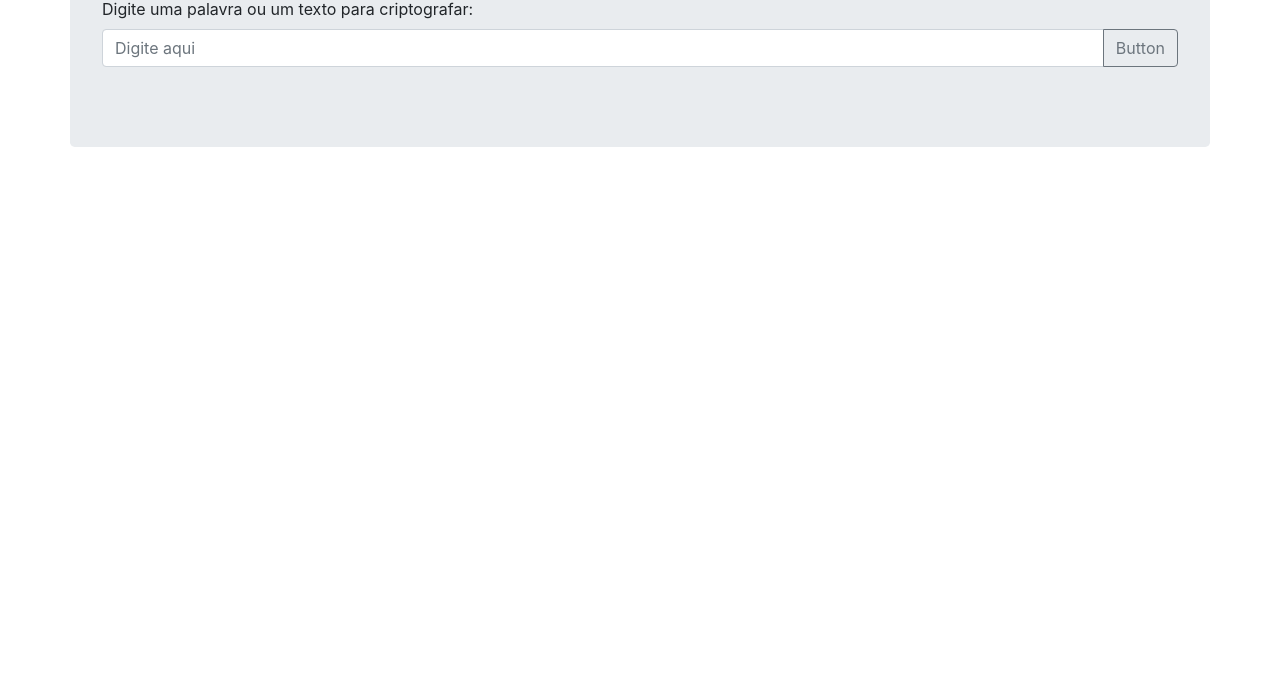
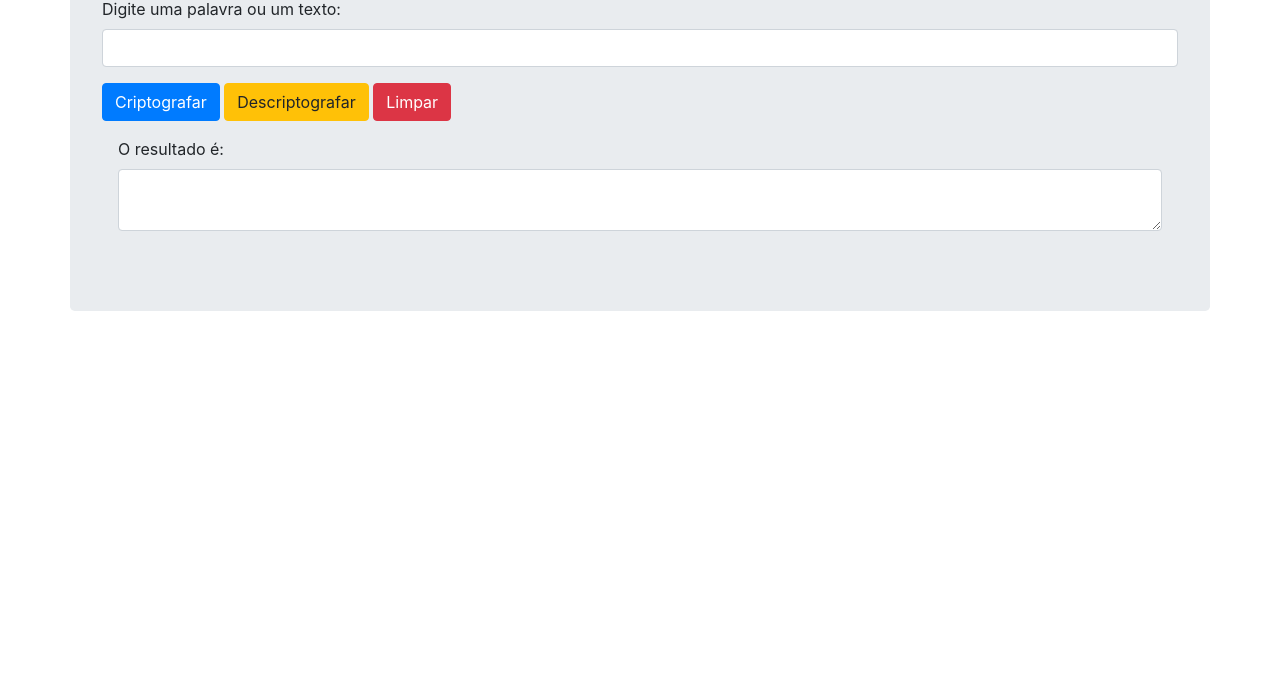
Before and after one commit to JulianaAugusta/cifra-de-cesar, a plain HTML site: page index.html in a window 1280 px wide. Shown: the part 123-800 px from the top of the page. Drawn offline with nearby package versions, Linux system fonts and the light colour scheme.

Commit message:
Refactory template, algorítmo e controlador

```diff
--- a/app.js
+++ b/app.js
@@ -1,91 +1,48 @@
-// var textToEncrip = document.getElementById('input-text-cipher-decipher').value;
-// console.log(textToEncrip);
+function cipherText() {
+    var textCipher = document.getElementById('input-text-cipher-decipher').value;
+    var result = "";
+
+    for (var i = 0; i < textCipher.length; i++) {
+        var word = textCipher[i];
+
+        if ((word.charCodeAt(0) >= 65) && (word.charCodeAt(0) <= 90)) {
+            var num = word.charCodeAt(0) - 65;
+            result += String.fromCharCode(((num + 7) % 26) + 65);
+        } else if ((word.charCodeAt(0) >= 97) && (word.charCodeAt(0) <= 122)) {
+            var num = word.charCodeAt(0) - 97;
+            result += String.fromCharCode(((num + 7) % 26) + 97);
+        } else if (word.charCodeAt(0) === 32) {
+            var num = word.charCodeAt(0);
+            result += String.fromCharCode(num);
+        }
+    }
+    document.getElementById('cipher-result').innerHTML = result;
+    return result;
+}
 
 
+function decipherText() {
+    var textDecipher = document.getElementById('input-text-cipher-decipher').value;
+    var result = "";
 
-function cipherText(textToEncrip) {
-    console.log(textToEncrip);
+    for (var i = 0; i < textDecipher.length; i++) {
+        var word = textDecipher[i];
+        if ((word.charCodeAt(0) >= 65) && (word.charCodeAt(0) <= 90)) {
+            var num = word.charCodeAt(0) - 65;
+            result += String.fromCharCode(((num + 19) % 26) + 65);
+        } else if ((word.charCodeAt(0) >= 97) && (word.charCodeAt(0) <= 122)) {
+            var num = word.charCodeAt(0) - 97;
+            result += String.fromCharCode(((num + 19) % 26) + 97);
+        } else if (word.charCodeAt(0) === 32) {
+            var num = word.charCodeAt(0);
+            result += String.fromCharCode(num);
+        }
+    }
+    document.getElementById('cipher-result').innerHTML = result;
+    return result;
 }
 
-function decipherText() {
-    console.log("decifrar")
+function cleanText() {
+    document.getElementById('input-text-cipher-decipher').value = '';
+    return
 }
-
-// do {
-//  var options=0;
-//   var menu = '1. Criptografar\n2. Descriptografar\n3. SAIR\n';
-//   options = parseInt(prompt(menu));
-
-//   if (options === 1) {
-//     var textToEncrip = prompt('Digite a frase para criptografar');
-
-//     function cipher(){
-
-//       var result = "";
-
-
-//       for (var i = 0; i < textToEncrip.length; i++){
-//         var word = textToEncrip[i];
-
-//       if ((word.charCodeAt(0) >= 65) && (word.charCodeAt(0) <= 90))
-//       {
-//         var num = word.charCodeAt(0) - 65;
-//         result += String.fromCharCode(((num + 7) % 26) + 65);
-//       }
-
-//       else if ((word.charCodeAt(0) >= 97) && (word.charCodeAt(0) <= 122))
-//       {
-//         var num = word.charCodeAt(0) - 97;
-//         result += String.fromCharCode(((num + 7) % 26) + 97);
-//       }
-
-//       else if (word.charCodeAt(0) === 32)
-//       {
-//         var num = word.charCodeAt(0);
-//         result += String.fromCharCode(num);
-//       }
-//     }
-//   return result;
-// }
-// console.log (cipher());
-// cipher ();
-// document.getElementById('crip').innerHTML = ("Sua frase decifrada: "+ cipher ());
-// // alert ("Sua frase decifrada: "+ cipher ());
-
-// }
-
-// if (options === 2) {
-
-//   var textToDecrypt = prompt('Digite a frase para criptografar');
-
-//     function decipher(){
-
-//       var result = "";
-
-//       for (var i = 0; i < textToDecrypt.length; i++){
-//         var word = textToDecrypt[i];
-//       if ((word.charCodeAt(0) >= 65) && (word.charCodeAt(0) <= 90))
-//       {
-//         var num = word.charCodeAt(0) - 65;
-//         result += String.fromCharCode(((num + 19) % 26) + 65);
-//       }
-//       else if ((word.charCodeAt(0) >= 97) && (word.charCodeAt(0) <= 122))
-//       {
-//         var num = word.charCodeAt(0) - 97;
-//         result += String.fromCharCode(((num + 19) % 26) + 97);
-//       }
-//       else if (word.charCodeAt(0) === 32)
-//       {
-//         var num = word.charCodeAt(0);
-//         result += String.fromCharCode(num);
-//       }
-//       }
-//   return result;
-// }
-// console.log (decipher());
-// decipher();
-// // alert ("Sua frase decifrada: "+ decipher());
-// document.getElementById('descrip').innerHTML = ("Sua frase decifrada: "+ decipher());
-// }
-
-// }while (options !== 3);
--- a/index.html
+++ b/index.html
@@ -3,25 +3,34 @@
 
 <head>
     <meta charset="utf-8">
+    <link rel="stylesheet" href="main.css">
+    <link rel="stylesheet" href="https://stackpath.bootstrapcdn.com/bootstrap/4.3.1/css/bootstrap.min.css" integrity="sha384-ggOyR0iXCbMQv3Xipma34MD+dH/1fQ784/j6cY/iJTQUOhcWr7x9JvoRxT2MZw1T" crossorigin="anonymous">
     <title>Cifra de César</title>
-    <link rel="stylesheet" href="cifra-de-cesar\main.css">
-    <link rel="stylesheet" href="https://stackpath.bootstrapcdn.com/bootstrap/4.3.1/css/bootstrap.min.css" integrity="sha384-ggOyR0iXCbMQv3Xipma34MD+dH/1fQ784/j6cY/iJTQUOhcWr7x9JvoRxT2MZw1T" crossorigin="anonymous">
 </head>
 
 <body>
+    <div class="container jumbotron">
+        <h1 class="text-center">Cifra de César</h1>
+        <div>
+            <label for="">Digite uma palavra ou um texto:</label>
+            <div class="input-group mb-3">
+                <input type="text" id="input-text-cipher-decipher" class="form-control" placeholder="" aria-label="Recipient's username" aria-describedby="button-addon2">
+            </div>
+            <button class="btn btn-primary" type="button" id="button-cipher" onclick="cipherText()">Criptografar</button>
+            <button class="btn btn-warning" type="button" id="button-decipher" onclick="decipherText()">Descriptografar</button>
+            <button class="btn btn-danger text-right" type="button" id="button-cipher" onclick="cleanText()">Limpar</button>
+            <!-- <div class="text-right">
 
-    <div class="container jumbotron">
-        <h1>Cifra de César</h1>
-        <div>
-            <label for="">Digite uma palavra ou um texto para criptografar:</label>
-            <div class="input-group mb-3">
-                <input type="text" class="form-control" placeholder="Digite aqui" aria-label="Recipient's username" aria-describedby="button-addon2">
-                <div class="input-group-append">
-                    <button class="btn btn-outline-secondary" type="button" id="button-addon2">Button</button>
-                </div>
+            </div> -->
+        </div>
+        <div class="p-3">
+            <label for="">O resultado é:</label>
+            <div class="input-group">
+                <textarea class="form-control" id="cipher-result" aria-label="With textarea"></textarea>
             </div>
         </div>
     </div>
+    <div class="jumbotron-edit"></div>
 
     <script type="text/javascript" src="app.js"></script>
     <script src="https://code.jquery.com/jquery-3.3.1.slim.min.js" integrity="sha384-q8i/X+965DzO0rT7abK41JStQIAqVgRVzpbzo5smXKp4YfRvH+8abtTE1Pi6jizo" crossorigin="anonymous"></script>
```
Also changed, not shown: main.css (added), 1 other file.
